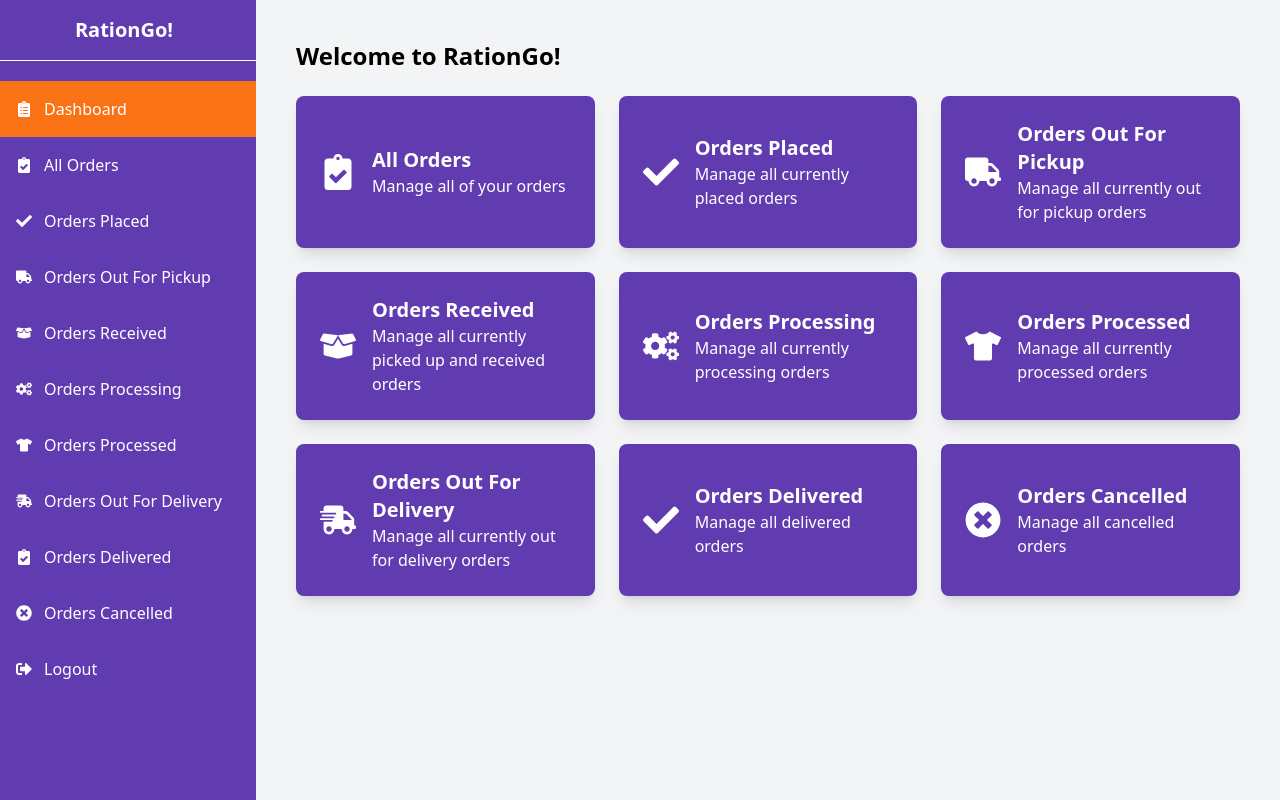
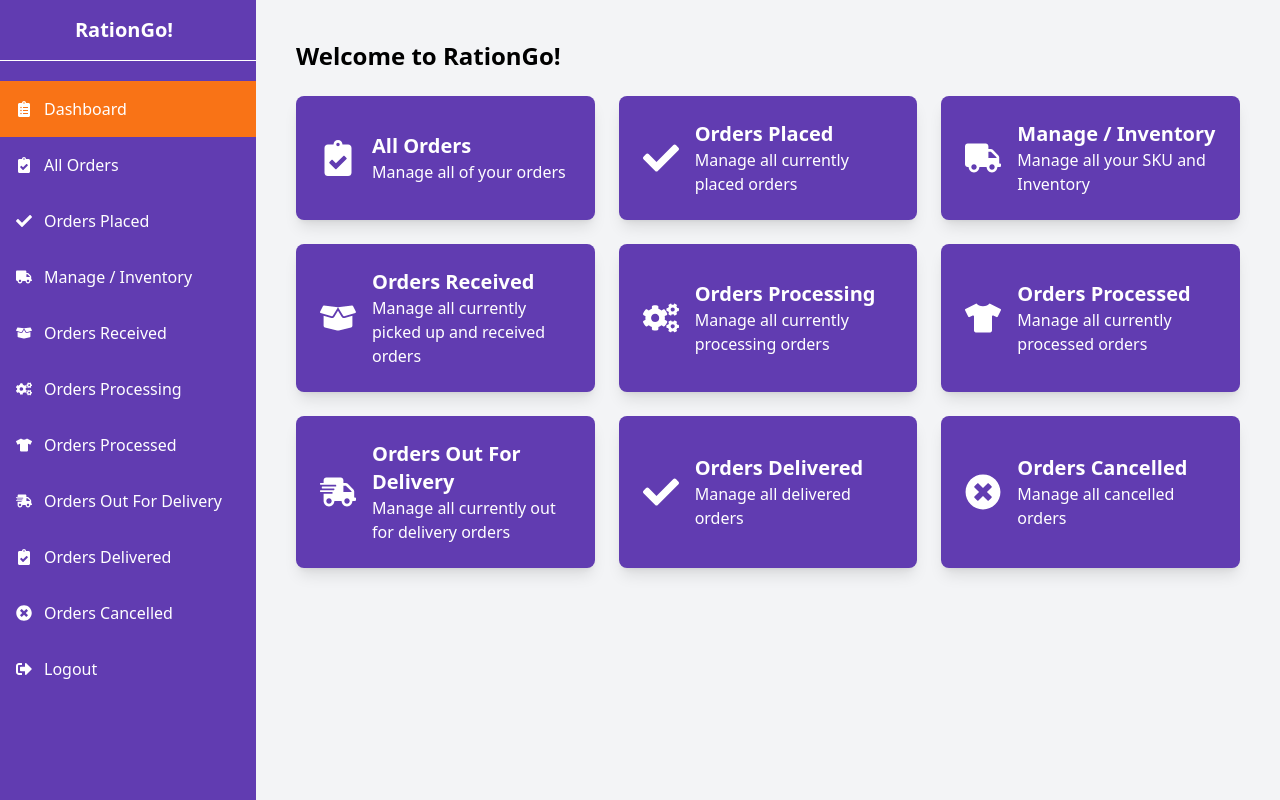
Before and after one commit to VatsalKotha/NFC3_Lit_Coders, a React (Vite) app in the folder my-vue-app/: page /home in a window 1280 px wide. Built offline with nearby package versions, Linux system fonts and the light colour scheme.

Commit message:
connected inventory with home

```diff
--- a/my-vue-app/src/Components/Navbar/Navbar.jsx
+++ b/my-vue-app/src/Components/Navbar/Navbar.jsx
@@ -17,7 +17,7 @@ const Sidebar = ({ onTabClick, activeTab }) => {
     { title: "Dashboard", icon: <FaClipboardList /> },
     { title: "All Orders", icon: <FaClipboardCheck /> },
     { title: "Orders Placed", icon: <FaCheck /> },
-    { title: "Orders Out For Pickup", icon: <FaTruck /> },
+    { title: "Manage / Inventory", icon: <FaTruck /> },
     { title: "Orders Received", icon: <FaBoxOpen /> },
     { title: "Orders Processing", icon: <FaCogs /> },
     { title: "Orders Processed", icon: <FaTshirt /> },
--- a/my-vue-app/src/pages/Home.jsx
+++ b/my-vue-app/src/pages/Home.jsx
@@ -1,4 +1,44 @@
+// import React, { useState } from 'react';
+// import Sidebar from '../Components/Navbar/Navbar';
+// import Card from '../Components/Card/CategoryCard';
+// import CardContent from '../Components/CardContent';
+// import { FaClipboardCheck, FaCheck, FaTruck, FaBoxOpen, FaCogs, FaTshirt, FaShippingFast, FaTimesCircle } from 'react-icons/fa';
+
+// const Home = () => {
+//   const [activeTab, setActiveTab] = useState("Dashboard");
+
+//   const handleTabClick = (title) => {
+//     setActiveTab(title);
+//   };
+
+//   return (
+//     <div className="flex">
+//       <Sidebar onTabClick={handleTabClick} activeTab={activeTab} />
+//       <div className="flex-1 p-10 bg-gray-100">
+//         <h1 className="text-2xl font-bold mb-6">Welcome to RationGo!</h1>
+//         {activeTab !== "Dashboard" ? (
+//           <CardContent cardTitle={activeTab} />
+//         ) : (
+//           <div className="grid grid-cols-3 gap-6">
+//             <Card title="All Orders" description="Manage all of your orders" icon={<FaClipboardCheck />} onClick={() => handleTabClick("All Orders")} />
+//             <Card title="Orders Placed" description="Manage all currently placed orders" icon={<FaCheck />} onClick={() => handleTabClick("Orders Placed")} />
+//             <Card title="Manage / Inventory" description="Manage all your SKU and Inventory" icon={<FaTruck />} onClick={() => handleTabClick("Manage / Inventory")} />
+//             <Card title="Orders Received" description="Manage all currently picked up and received orders" icon={<FaBoxOpen />} onClick={() => handleTabClick("Orders Received")} />
+//             <Card title="Orders Processing" description="Manage all currently processing orders" icon={<FaCogs />} onClick={() => handleTabClick("Orders Processing")} />
+//             <Card title="Orders Processed" description="Manage all currently processed orders" icon={<FaTshirt />} onClick={() => handleTabClick("Orders Processed")} />
+//             <Card title="Orders Out For Delivery" description="Manage all currently out for delivery orders" icon={<FaShippingFast />} onClick={() => handleTabClick("Orders Out For Delivery")} />
+//             <Card title="Orders Delivered" description="Manage all delivered orders" icon={<FaCheck />} onClick={() => handleTabClick("Orders Delivered")} />
+//             <Card title="Orders Cancelled" description="Manage all cancelled orders" icon={<FaTimesCircle />} onClick={() => handleTabClick("Orders Cancelled")} />
+//           </div>
+//         )}
+//       </div>
+//     </div>
+//   );
+// };
+
+// export default Home;
 import React, { useState } from 'react';
+import { useNavigate } from 'react-router-dom'; // Import useNavigate
 import Sidebar from '../Components/Navbar/Navbar';
 import Card from '../Components/Card/CategoryCard';
 import CardContent from '../Components/CardContent';
@@ -6,9 +46,14 @@ import { FaClipboardCheck, FaCheck, FaTruck, FaBoxOpen, FaCogs, FaTshirt, FaShip
 
 const Home = () => {
   const [activeTab, setActiveTab] = useState("Dashboard");
+  const navigate = useNavigate(); // Initialize useNavigate
 
   const handleTabClick = (title) => {
-    setActiveTab(title);
+    if (title === "Manage / Inventory") {
+      navigate("/inventory"); // Navigate to the Inventory page
+    } else {
+      setActiveTab(title); // Set active tab for other card clicks
+    }
   };
 
   return (
@@ -22,7 +67,7 @@ const Home = () => {
           <div className="grid grid-cols-3 gap-6">
             <Card title="All Orders" description="Manage all of your orders" icon={<FaClipboardCheck />} onClick={() => handleTabClick("All Orders")} />
             <Card title="Orders Placed" description="Manage all currently placed orders" icon={<FaCheck />} onClick={() => handleTabClick("Orders Placed")} />
-            <Card title="Orders Out For Pickup" description="Manage all currently out for pickup orders" icon={<FaTruck />} onClick={() => handleTabClick("Orders Out For Pickup")} />
+            <Card title="Manage / Inventory" description="Manage all your SKU and Inventory" icon={<FaTruck />} onClick={() => handleTabClick("Manage / Inventory")} />
             <Card title="Orders Received" description="Manage all currently picked up and received orders" icon={<FaBoxOpen />} onClick={() => handleTabClick("Orders Received")} />
             <Card title="Orders Processing" description="Manage all currently processing orders" icon={<FaCogs />} onClick={() => handleTabClick("Orders Processing")} />
             <Card title="Orders Processed" description="Manage all currently processed orders" icon={<FaTshirt />} onClick={() => handleTabClick("Orders Processed")} />
```
